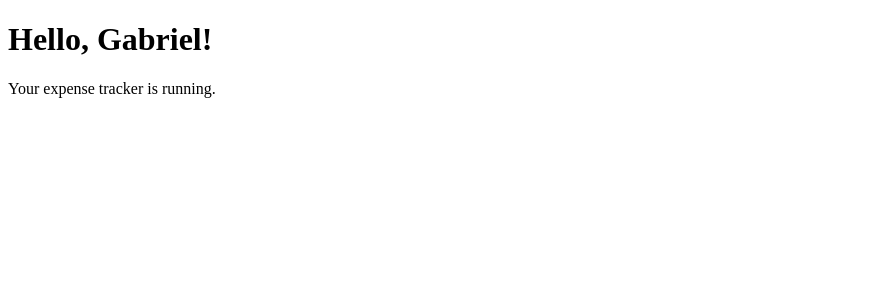
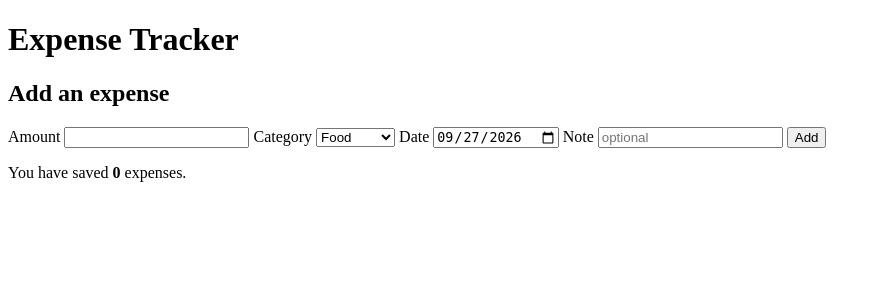
Before and after one commit to ggfret/expense-tracker, a Flask app: page / in a window 1280 px wide. Shown: the top 300 px of the page, without its empty margins (0-881 px from the left). Run offline with Flask 3, Linux system fonts and the light colour scheme; data that the repository does not hold is empty.

Commit message:
Save expenses to SQLite through an add-expense form
Co-Authored-By: Claude Opus 5.5 <noreply@anthropic.com>

```diff
--- a/app.py
+++ b/app.py
@@ -1,12 +1,67 @@
-from flask import Flask, render_template
+import sqlite3
+from datetime import date
+from pathlib import Path
+
+from flask import Flask, abort, g, redirect, render_template, request, url_for
+
+BASE_DIR = Path(__file__).parent
+DATABASE = BASE_DIR / "expenses.db"
+CATEGORIES = ["Food", "Rent", "Transport", "Shopping", "Bills", "Fun", "Other"]
 
 app = Flask(__name__)
 
 
+def get_db():
+    if "db" not in g:
+        g.db = sqlite3.connect(DATABASE)
+        g.db.row_factory = sqlite3.Row
+    return g.db
+
+
+@app.teardown_appcontext
+def close_db(exc):
+    db = g.pop("db", None)
+    if db is not None:
+        db.close()
+
+
+def init_db():
+    with sqlite3.connect(DATABASE) as db:
+        db.executescript((BASE_DIR / "schema.sql").read_text())
+
+
 @app.route("/")
 def index():
-    return render_template("index.html", name="Gabriel")
+    count = get_db().execute("SELECT COUNT(*) FROM expenses").fetchone()[0]
+    return render_template(
+        "index.html",
+        categories=CATEGORIES,
+        today=date.today().isoformat(),
+        count=count,
+    )
 
+
+@app.post("/add")
+def add_expense():
+    try:
+        amount = float(request.form["amount"])
+        spent_on = date.fromisoformat(request.form["spent_on"]).isoformat()
+    except (KeyError, ValueError):
+        abort(400)
+    category = request.form.get("category")
+    if amount <= 0 or category not in CATEGORIES:
+        abort(400)
+
+    db = get_db()
+    db.execute(
+        "INSERT INTO expenses (amount, category, spent_on, note) VALUES (?, ?, ?, ?)",
+        (amount, category, spent_on, request.form.get("note", "").strip()),
+    )
+    db.commit()
+    return redirect(url_for("index"))
+
+
+init_db()
 
 if __name__ == "__main__":
     app.run(debug=True, port=5050)
--- /dev/null
+++ b/schema.sql
@@ -0,0 +1,8 @@
+CREATE TABLE IF NOT EXISTS expenses (
+    id INTEGER PRIMARY KEY AUTOINCREMENT,
+    amount REAL NOT NULL CHECK (amount > 0),
+    category TEXT NOT NULL,
+    spent_on TEXT NOT NULL,
+    note TEXT,
+    created_at TEXT NOT NULL DEFAULT CURRENT_TIMESTAMP
+);
--- /dev/null
+++ b/templates/base.html
@@ -0,0 +1,12 @@
+<!doctype html>
+<html lang="en">
+<head>
+  <meta charset="utf-8">
+  <meta name="viewport" content="width=device-width, initial-scale=1">
+  <title>Expense Tracker</title>
+</head>
+<body>
+  <h1>Expense Tracker</h1>
+  {% block content %}{% endblock %}
+</body>
+</html>
--- a/templates/index.html
+++ b/templates/index.html
@@ -1,12 +1,26 @@
-<!doctype html>
-<html lang="en">
-<head>
-  <meta charset="utf-8">
-  <meta name="viewport" content="width=device-width, initial-scale=1">
-  <title>Expense Tracker</title>
-</head>
-<body>
-  <h1>Hello, {{ name }}!</h1>
-  <p>Your expense tracker is running.</p>
-</body>
-</html>
+{% extends "base.html" %}
+
+{% block content %}
+<h2>Add an expense</h2>
+<form method="post" action="{{ url_for('add_expense') }}">
+  <label>Amount
+    <input type="number" name="amount" step="0.01" min="0.01" required>
+  </label>
+  <label>Category
+    <select name="category" required>
+      {% for c in categories %}
+        <option>{{ c }}</option>
+      {% endfor %}
+    </select>
+  </label>
+  <label>Date
+    <input type="date" name="spent_on" value="{{ today }}" required>
+  </label>
+  <label>Note
+    <input type="text" name="note" maxlength="200" placeholder="optional">
+  </label>
+  <button type="submit">Add</button>
+</form>
+
+<p>You have saved <strong>{{ count }}</strong> expense{{ "" if count == 1 else "s" }}.</p>
+{% endblock %}
```
